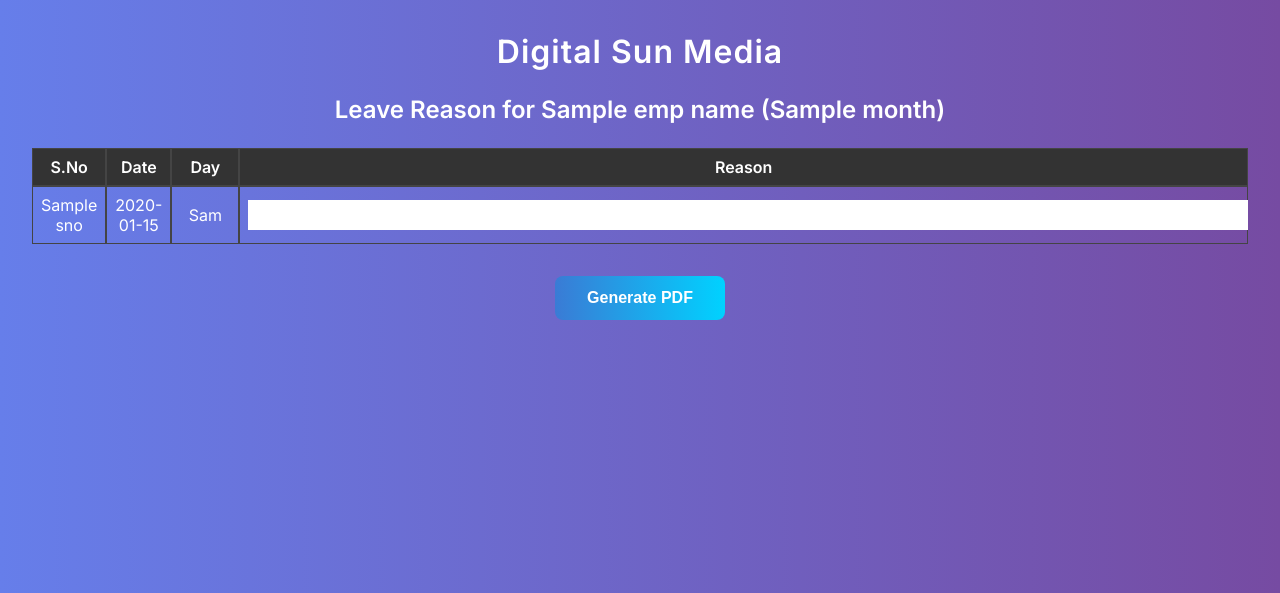
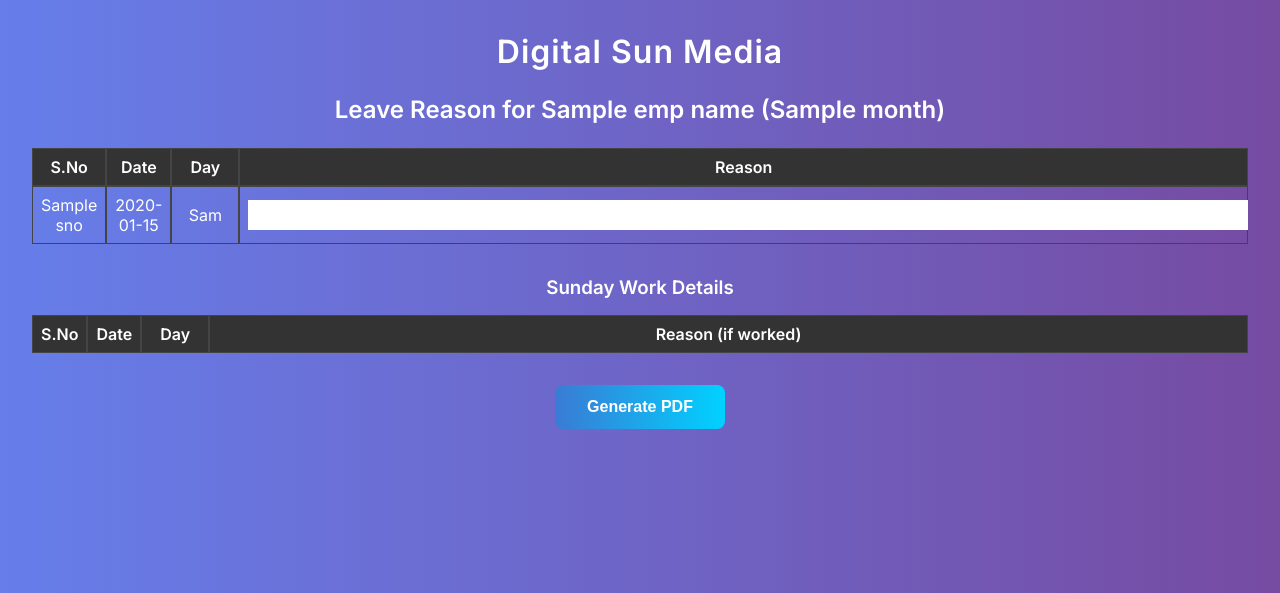
Before and after one commit to amirdsmedia/LeaveManager, a Flask app: template app/templates/leave_form.html in a window 1280 px wide. Shown: the top 593 px of the page. Run offline with Flask 2, Linux system fonts and the light colour scheme; the template is opened without the code that fills it: most values are stand-ins (such as "Sample title", 1, 10 or a date in 2020); lists and menus that the app fills with data are empty.

Commit message:
Sunday Also Added leave_form.html

```diff
--- a/app/templates/leave_form.html
+++ b/app/templates/leave_form.html
@@ -118,6 +118,25 @@
     </tr>
     {% endfor %}
   </table></div>
+
+  <div style="max-width: 100vw; margin: 2rem auto;">
+    <h3 style="text-align:center; margin-bottom: 1rem;">Sunday Work Details</h3>
+    <table style="width: 100%;">
+      <tr><th class="small-col">S.No</th><th class="small-col">Date</th><th class="medium-col">Day</th><th class="wide-col">Reason (if worked)</th></tr>
+      {% set sunday_count = 0 %}
+      {% for sno, date, day in absent_days %}
+        {% if day == 'Sunday' %}
+          <tr>
+            <td class="small-col">{{ sunday_count + 1 }}</td>
+            <td class="small-col">{{ date }}<input type="hidden" name="sunday_date_{{ sunday_count }}" value="{{ date }}"></td>
+            <td class="medium-col">Sun<input type="hidden" name="sunday_day_{{ sunday_count }}" value="Sun"></td>
+            <td class="wide-col"><input type="text" name="sunday_reason_{{ sunday_count }}"></td>
+          </tr>
+          {% set sunday_count = sunday_count + 1 %}
+        {% endif %}
+      {% endfor %}
+    </table>
+  </div>
   <div class="button-section">
     <button type="submit">Generate PDF</button>
   </div>
```
